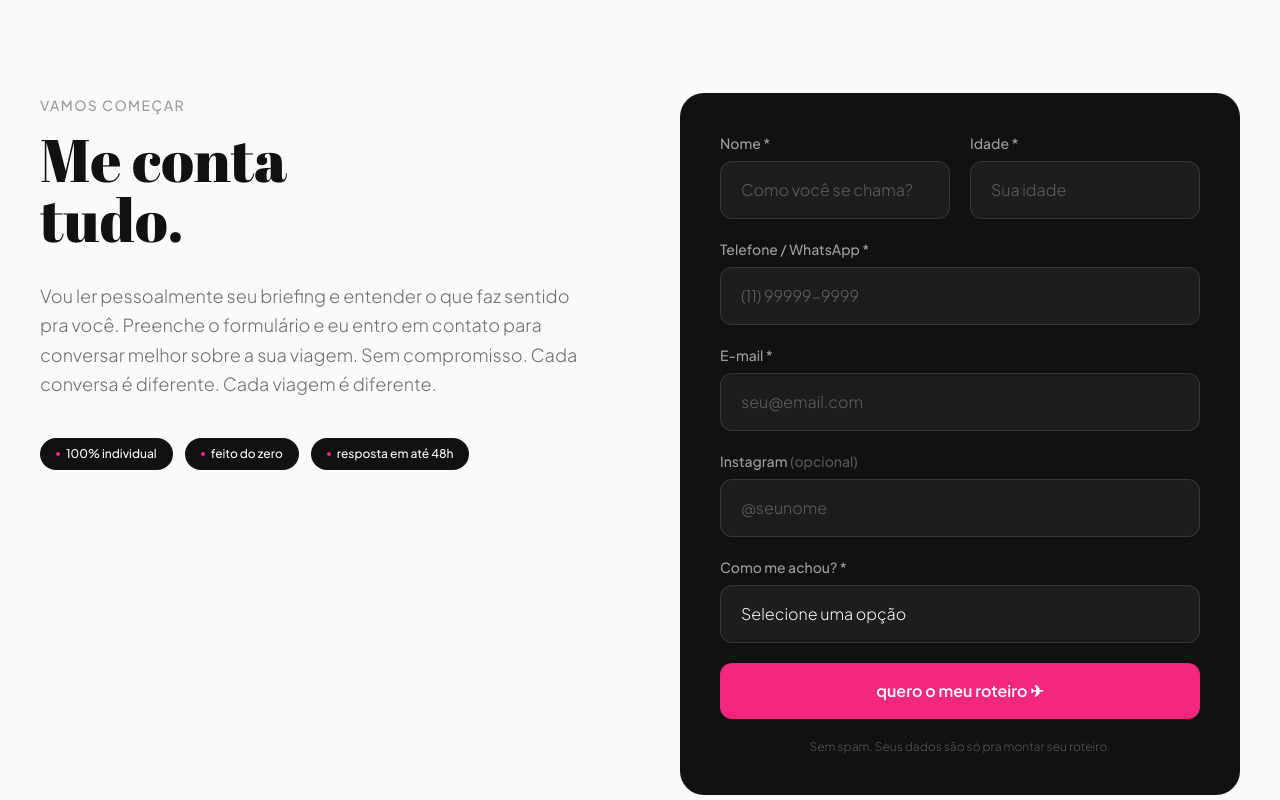
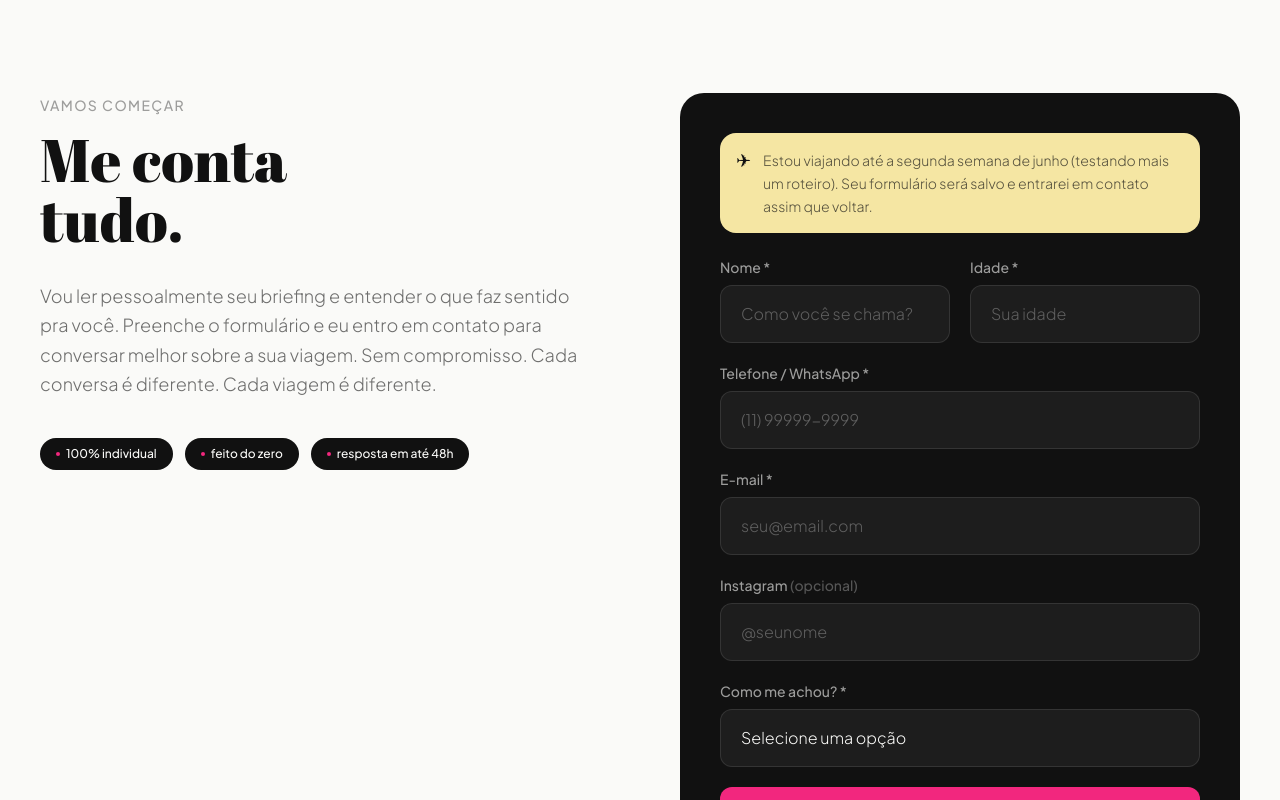
Before and after one commit to femartines22/brubaworld, a Next.js app: page / in a window 1280 px wide. Shown: the part 6000-6800 px from the top of the page. Built offline with nearby package versions, Linux system fonts and the light colour scheme.

Commit message:
feat: aviso de viagem no formulário

```diff
--- a/components/ContactForm.tsx
+++ b/components/ContactForm.tsx
@@ -138,7 +138,20 @@ export default function ContactForm() {
                   </button>
                 </div>
               ) : (
-                <form onSubmit={handleSubmit} className="space-y-5">
+                <>
+                  {/* Travel notice */}
+                  <div
+                    className="flex items-start gap-3 rounded-2xl p-4 mb-6"
+                    style={{ backgroundColor: "#F5E6A3" }}
+                  >
+                    <span className="text-lg leading-none mt-0.5 flex-shrink-0">✈</span>
+                    <p className="font-jakarta font-light text-preto/70 text-sm leading-relaxed">
+                      Estou viajando até a segunda semana de junho (testando
+                      mais um roteiro). Seu formulário será salvo e entrarei em
+                      contato assim que voltar.
+                    </p>
+                  </div>
+                  <form onSubmit={handleSubmit} className="space-y-5">
                   <div className="grid sm:grid-cols-2 gap-5">
                     <div>
                       <label htmlFor="name" className={labelClass}>
@@ -263,6 +276,7 @@ export default function ContactForm() {
                     Sem spam. Seus dados são só pra montar seu roteiro.
                   </p>
                 </form>
+                </>
               )}
             </div>
           </div>
```
